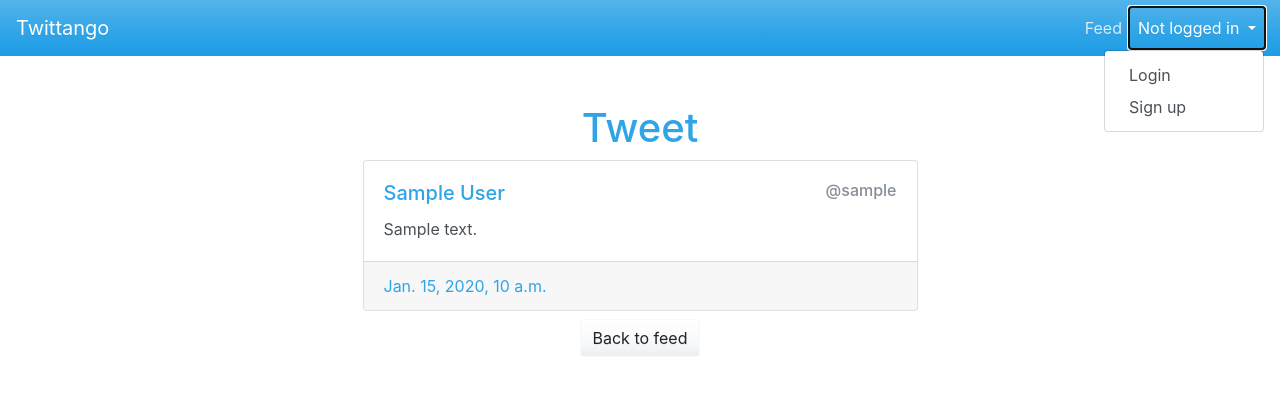
After one commit to SamyDjemai/twittango, a Django app: page /tweet/1 in a window 1280 px wide, after a click on "Not logged in". The commit adds this page. Shown: the top 395 px of the page. Run offline with Django 3.2, Linux system fonts and the light colour scheme; tables that the repository leaves empty hold one stand-in row (values such as "Sample post").

Commit message:
Added login and signup, added tweet detail view

```diff
--- a/core/models.py
+++ b/core/models.py
@@ -5,8 +5,15 @@ from django.contrib.auth import get_user_model
 
 
 class User(AbstractUser):
-    display_name = models.CharField(max_length=40, blank=False, null=False)
-    bio = models.TextField(max_length=100, blank=True, null=False)
+    display_name = models.CharField(
+        max_length=40,
+        blank=False,
+        null=False,
+        help_text="The main name displayed on your profile.",
+    )
+    bio = models.TextField(
+        max_length=100, default="", null=False, help_text="Describe yourself!"
+    )
 
 
 class Tweet(models.Model):
--- a/core/urls.py
+++ b/core/urls.py
@@ -1,8 +1,13 @@
 from django.urls import path
+from django.contrib.auth import views as auth_views
 
-from .views import index_view, TweetListView
+from .views import index_view, signup, TweetListView, TweetDetailView
 
 urlpatterns = [
     path("", index_view, name="index"),
     path("feed", TweetListView.as_view(), name="feed"),
+    path("tweet/<int:pk>", TweetDetailView.as_view(), name="tweet_detail"),
+    path("login", auth_views.LoginView.as_view(), name="login"),
+    path("logout", auth_views.LogoutView.as_view(), name="logout"),
+    path("signup", signup, name="signup"),
 ]
--- a/core/views.py
+++ b/core/views.py
@@ -1,12 +1,30 @@
-from django.shortcuts import render
+from django.shortcuts import render, redirect
 from django.views.generic.list import ListView
+from django.views.generic.detail import DetailView
 from django.utils import timezone
+from django.contrib.auth import authenticate, login
 
 from .models import Tweet
+from .forms import SignUpForm
 
 
 def index_view(request):
     return render(request, "core/index.html")
+
+
+def signup(request):
+    if request.method == "POST":
+        form = SignUpForm(request.POST)
+        if form.is_valid():
+            form.save()
+            username = form.cleaned_data.get("username")
+            raw_password = form.cleaned_data.get("password1")
+            user = authenticate(username=username, password=raw_password)
+            login(request, user)
+            return redirect("feed")
+    else:
+        form = SignUpForm()
+    return render(request, "registration/signup.html", {"form": form})
 
 
 class TweetListView(ListView):
@@ -18,3 +36,8 @@ class TweetListView(ListView):
         context = super().get_context_data(**kwargs)
         context["now"] = timezone.now()
         return context
+
+
+class TweetDetailView(DetailView):
+    model = Tweet
+    template_name = "core/tweet_detail.html"
--- a/templates/base.html
+++ b/templates/base.html
@@ -19,18 +19,27 @@
             <span class="navbar-toggler-icon"></span>
         </button>
         {% block navlinks %}
-        <div class="collapse navbar-collapse" id="navbarNavDropdown">
+        <div class="collapse navbar-collapse" id="navbarNav">
             <ul class="navbar-nav ml-auto">
                 <li class="nav-item">
                     <a class="nav-link" href="{% url 'feed' %}">Feed</a>
                 </li>
                 <li class="nav-item dropdown">
                     <a class="nav-link dropdown-toggle" href="#" id="navbarDropdownMenuLink" data-toggle="dropdown" aria-haspopup="true" aria-expanded="false">
-                        User
+                        {% if user.is_authenticated %}
+                            @{{ user.username }}
+                        {% else %}
+                            Not logged in
+                        {% endif %}
                     </a>
                 <div class="dropdown-menu dropdown-menu-right" aria-labelledby="navbarDropdownMenuLink">
-                    <a class="dropdown-item" href="#">Login</a>
-                    <a class="dropdown-item" href="#">Register</a>
+                {% if user.is_authenticated %}
+                    <a class="dropdown-item" href="{% url 'logout' %}">Profile</a>
+                    <a class="dropdown-item" href="{% url 'logout' %}">Log out</a>
+                {% else %}
+                    <a class="dropdown-item" href="{% url 'login' %}">Login</a>
+                    <a class="dropdown-item" href="{% url 'signup' %}">Sign up</a>
+                {% endif %}
                 </div>
                 </li>
             </ul>
--- /dev/null
+++ b/templates/core/tweet_card.html
@@ -0,0 +1,14 @@
+<div class="card w-50 mx-auto">
+    <div class="card-body">
+        <div class="row">
+            <div class="col-md-auto">
+                <h5 class="card-title">{{ tweet.user.display_name }}</h5>
+            </div>
+            <div class="col">
+                <h6 class="text-muted text-right">@{{ tweet.user.username }}</h6>
+            </div>
+        </div>
+        {{ tweet.text }}
+    </div>
+    <div class="card-footer"><a href="{{ tweet.get_absolute_url }}">{{ tweet.created_at }}</a></div>
+</div>
--- /dev/null
+++ b/templates/core/tweet_detail.html
@@ -0,0 +1,7 @@
+{% extends 'base.html' %}
+
+{% block main %}
+<h1 class="text-center">Tweet</h1>
+{% include 'core/tweet_card.html' %}
+<p class="text-center mt-2"><a class="btn btn-light" href="{% url 'feed' %}">Back to feed</a></p>
+{% endblock main %}
```
Also changed, not shown: core/forms.py (+12 -0 lines), templates/core/tweet_list.html (+2 -10 lines), templates/registration/login.html (added, +10 -0 lines), templates/registration/signup.html (added, +10 -0 lines), twittango_project/settings.py (+7 -0 lines), README.md.
